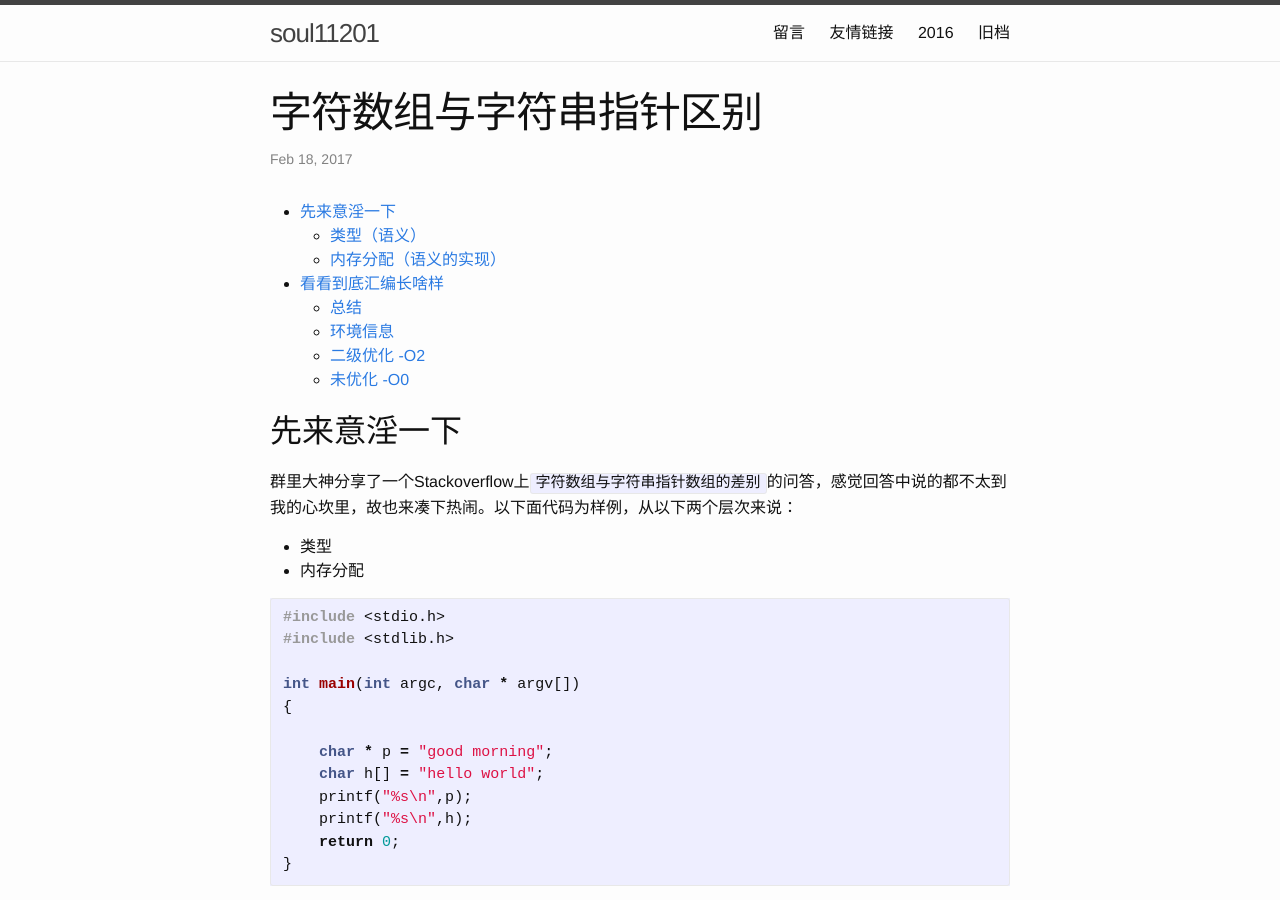
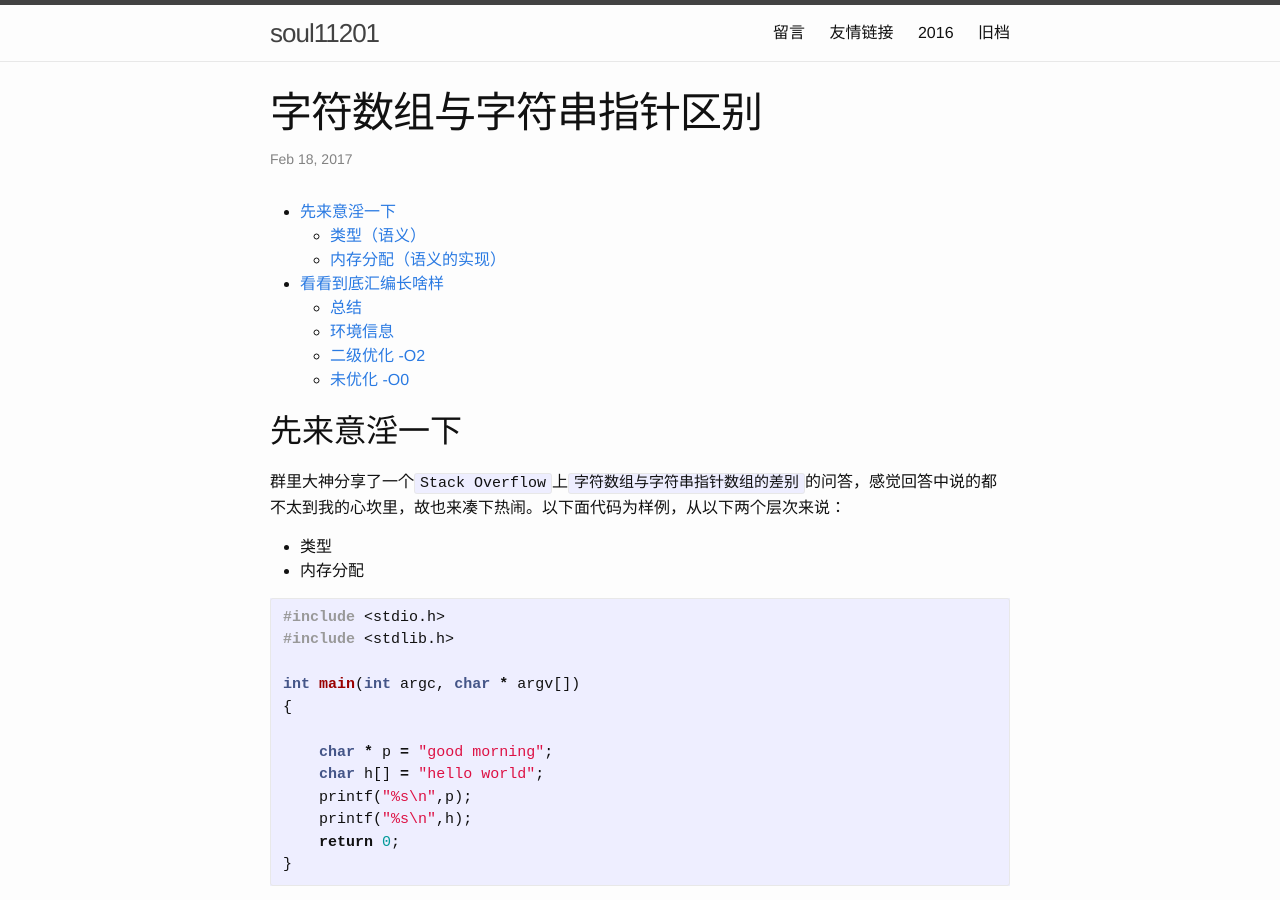
Before and after one commit to noname007/blogposts, a Jekyll site: the page built from _posts/2017-02-18-strptr-strarr-diff.md, in a window 1280 px wide and 900 px high. Built offline with Jekyll 4.4.1, drawn with Linux system fonts in a browser that asks for light colours; comment, search, counter and statistics services are not loaded.

Commit message:
错别字

```diff
--- a/_posts/2017-02-18-strptr-strarr-diff.md
+++ b/_posts/2017-02-18-strptr-strarr-diff.md
@@ -11,7 +11,7 @@ published: true
 
 ## 先来意淫一下
 
-群里大神分享了一个Stackoverflow上`字符数组与字符串指针数组的差别`的问答，感觉回答中说的都不太到我的心坎里，故也来凑下热闹。以下面代码为样例，从以下两个层次来说：
+群里大神分享了一个`Stack Overflow`上`字符数组与字符串指针数组的差别`的问答，感觉回答中说的都不太到我的心坎里，故也来凑下热闹。以下面代码为样例，从以下两个层次来说：
 
 - 类型
 - 内存分配
```
